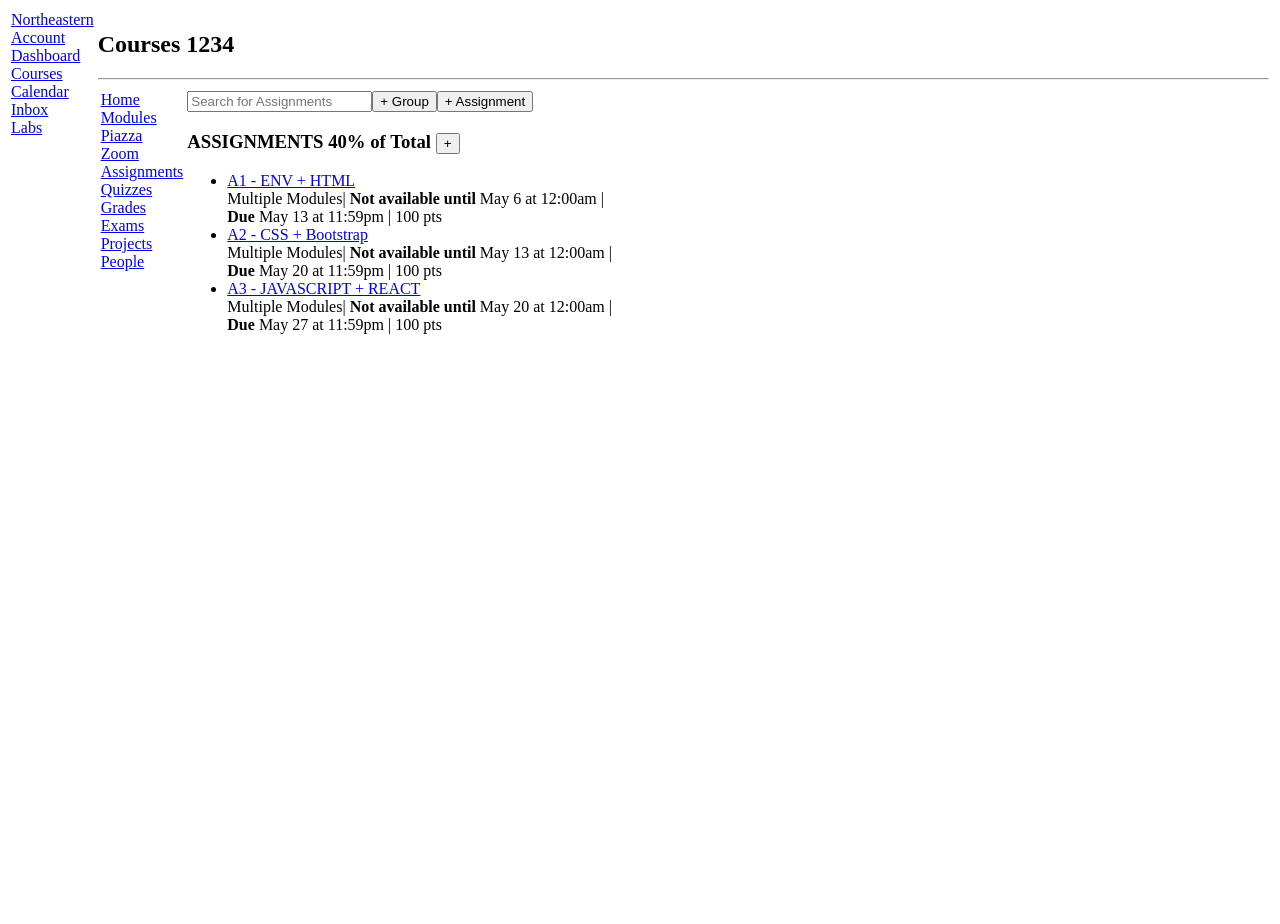
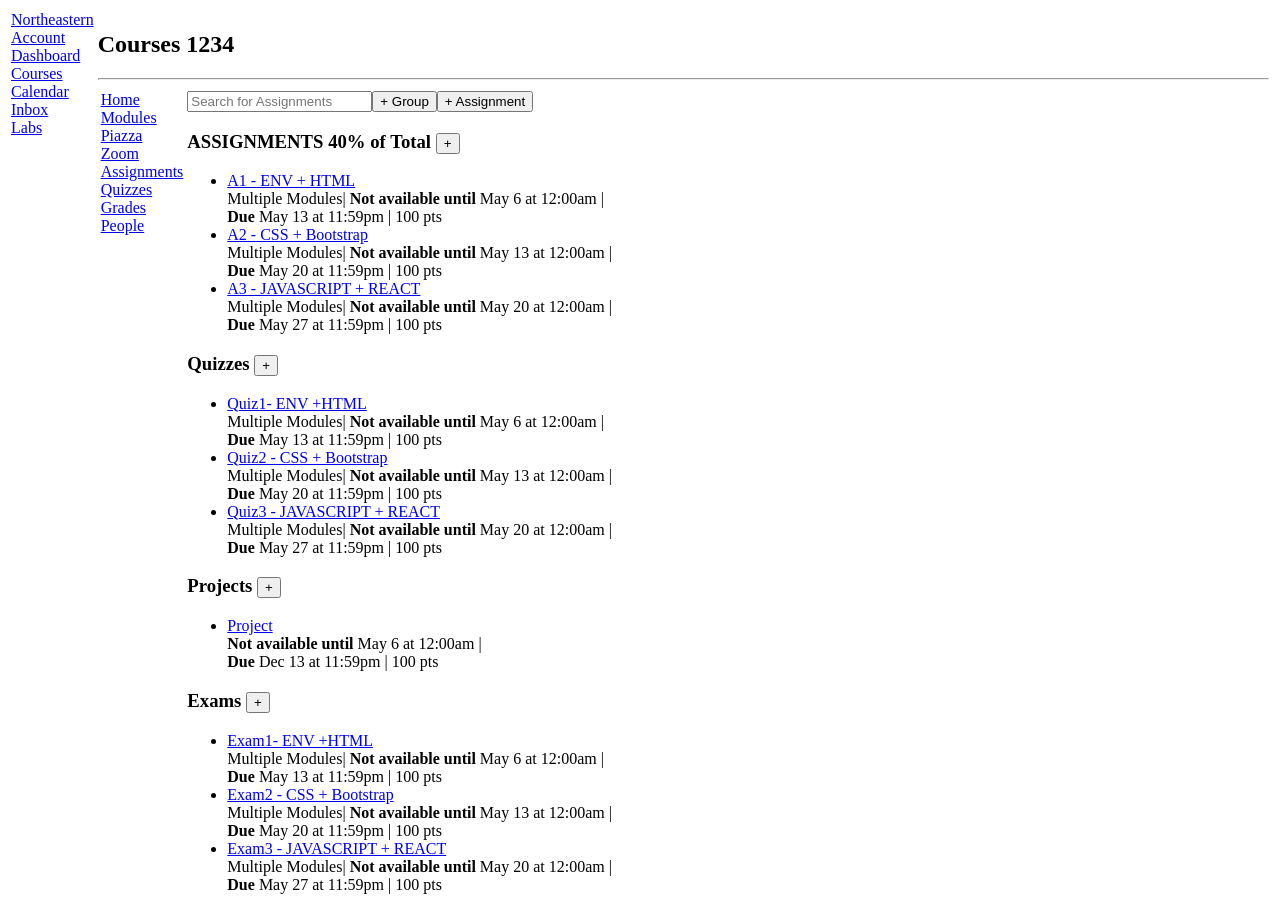
Before and after one commit to arthsindekar/kambaz-next-js, a Next.js app: page /Courses/1234/Assignments in a window 1280 px wide. Before the commit the page ends 800 px from the top, so only its background shows below. Built offline with nearby package versions, Linux system fonts and the light colour scheme.

Commit message:
final commit

```diff
--- a/src/app/(Kambaz)/Courses/[cid]/Assignments/page.tsx
+++ b/src/app/(Kambaz)/Courses/[cid]/Assignments/page.tsx
@@ -42,6 +42,97 @@ export default function Assignments() {
         </li>
 
       </ul>
+      <h3 id="wd-assignment-title">
+        Quizzes  <button>+</button>{" "}
+      </h3>
+      <ul id="wd-assignment-list">
+        <li className="wd-assignment-list-item">
+          <Link
+            href="/Courses/1234/Assignments/123"
+            className="wd-assignment-link"
+          >
+            Quiz1- ENV +HTML
+          </Link>{" "} <br />
+          Multiple Modules|<b> Not available until</b> May 6 at 12:00am |<br />
+          <b>Due</b> May 13 at 11:59pm | 100 pts
+        </li>
+        <li className="wd-assignment-list-item">
+          <Link
+            href="/Courses/1234/Assignments/123"
+            className="wd-quizzes-link"
+          >
+            Quiz2 - CSS + Bootstrap
+          </Link>{" "} <br />
+          Multiple Modules|<b> Not available until</b> May 13 at 12:00am |<br />
+          <b>Due</b> May 20 at 11:59pm | 100 pts
+        </li>
+        <li className="wd-assignment-list-item">
+          <Link
+            href="/Courses/1234/Assignments/123"
+            className="wd-assignment-link"
+          >
+            Quiz3 - JAVASCRIPT + REACT
+          </Link>{" "} <br />
+          Multiple Modules|<b> Not available until</b> May 20 at 12:00am |<br />
+          <b>Due</b> May 27 at 11:59pm | 100 pts
+        </li>
+
+      </ul>
+
+      <h3 id="wd-assignment-title">
+        Projects  <button>+</button>{" "}
+      </h3>
+      <ul id="wd-assignment-list">
+        <li className="wd-assignment-list-item">
+          <Link
+            href="/Courses/1234/Assignments/123"
+            className="wd-assignment-link"
+          >
+            Project
+          </Link>{" "} <br />
+          <b> Not available until</b> May 6 at 12:00am |<br />
+          <b>Due</b> Dec 13 at 11:59pm | 100 pts
+        </li>
+      </ul>
+
+      <h3 id="wd-assignment-title">
+        Exams  <button>+</button>{" "}
+      </h3>
+      <ul id="wd-assignment-list">
+        <li className="wd-assignment-list-item">
+          <Link
+            href="/Courses/1234/Assignments/123"
+            className="wd-assignment-link"
+          >
+            Exam1- ENV +HTML
+          </Link>{" "} <br />
+          Multiple Modules|<b> Not available until</b> May 6 at 12:00am |<br />
+          <b>Due</b> May 13 at 11:59pm | 100 pts
+        </li>
+        <li className="wd-assignment-list-item">
+          <Link
+            href="/Courses/1234/Assignments/123"
+            className="wd-quizzes-link"
+          >
+            Exam2 - CSS + Bootstrap
+          </Link>{" "} <br />
+          Multiple Modules|<b> Not available until</b> May 13 at 12:00am |<br />
+          <b>Due</b> May 20 at 11:59pm | 100 pts
+        </li>
+        <li className="wd-assignment-list-item">
+          <Link
+            href="/Courses/1234/Assignments/123"
+            className="wd-assignment-link"
+          >
+            Exam3 - JAVASCRIPT + REACT
+          </Link>{" "} <br />
+          Multiple Modules|<b> Not available until</b> May 20 at 12:00am |<br />
+          <b>Due</b> May 27 at 11:59pm | 100 pts
+        </li>
+
+      </ul>
+
+
     </div>
   );
 }
--- a/src/app/(Kambaz)/Courses/[cid]/Navigation.tsx
+++ b/src/app/(Kambaz)/Courses/[cid]/Navigation.tsx
@@ -30,14 +30,6 @@ export default function CourseNavigation() {
         Grades
       </Link>
       <br />
-      <Link href="/Courses/1234/Exams" id="wd-course-people-link">
-        Exams
-      </Link>
-      <br />
-      <Link href="/Courses/1234/Projects" id="wd-course-people-link">
-        Projects
-      </Link>
-      <br />
       <Link href="/Courses/1234/People/Table" id="wd-course-people-link">
         People
       </Link>
```
Also changed, not shown: src/app/(Kambaz)/Courses/[cid]/Exams/page.tsx (deleted, +0 -7 lines), src/app/(Kambaz)/Courses/[cid]/Projects/page.tsx (deleted, +0 -7 lines).
